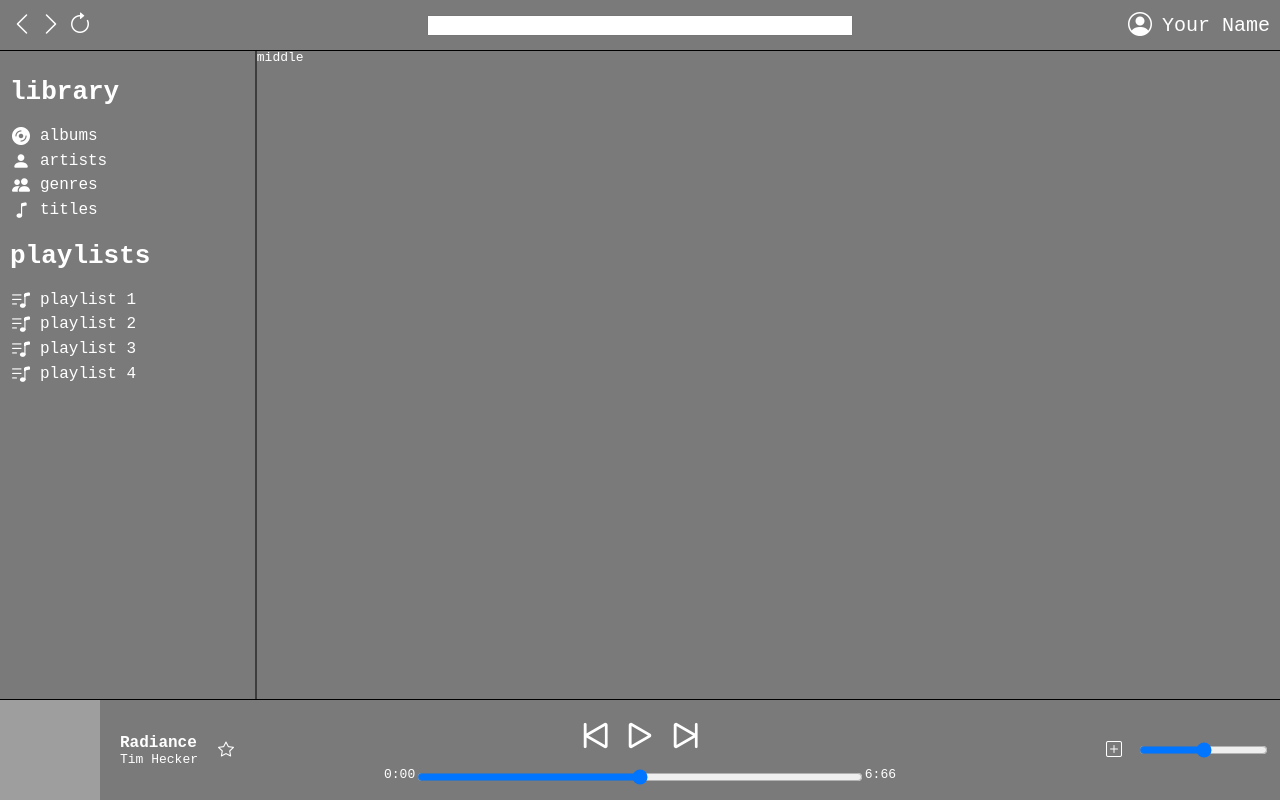
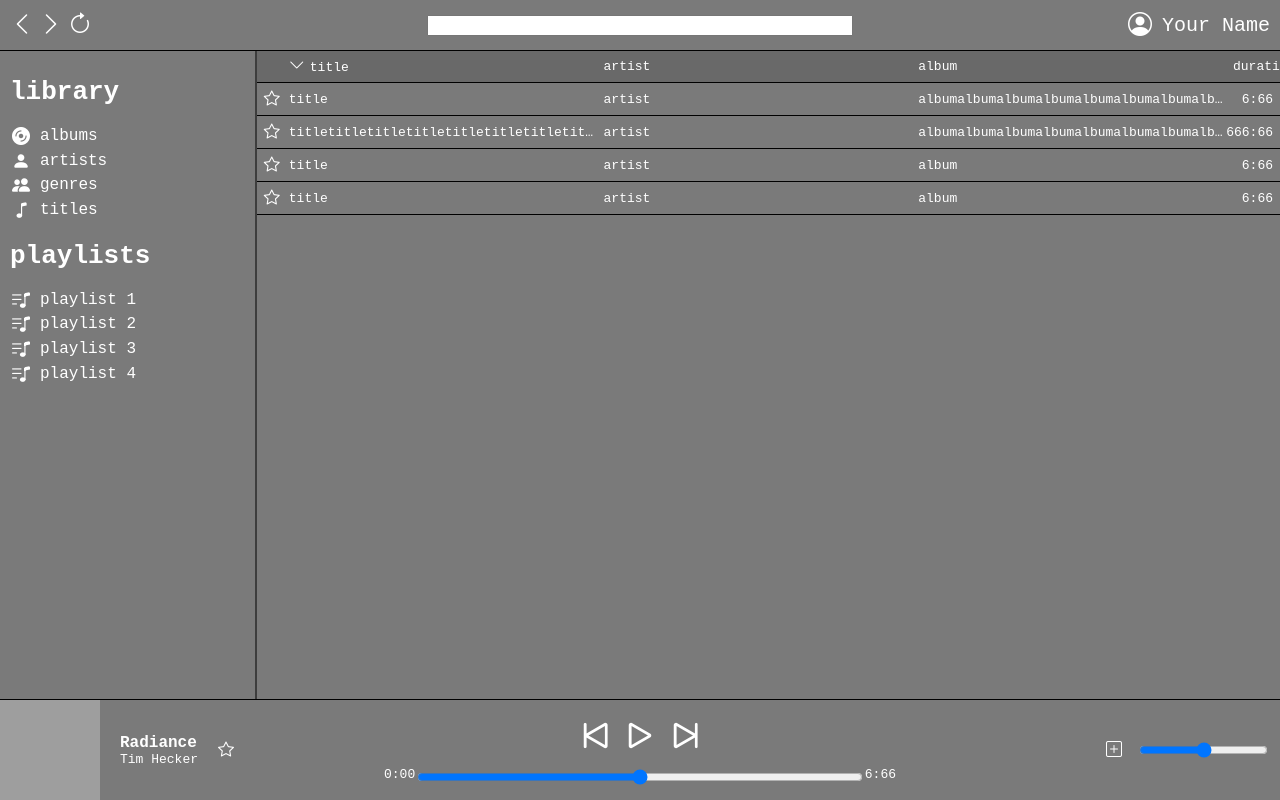
Before and after one commit to KilianColombel/radiance, a React (Vite) app in the folder frontend/: page / in a window 1280 px wide. Built offline with nearby package versions, Linux system fonts and the light colour scheme; grey boxes are pictures that could not be loaded.

Commit message:
added template music library

```diff
--- a/frontend/src/App.css
+++ b/frontend/src/App.css
@@ -33,6 +33,7 @@
 
 /* TODO move in another css file/create new component */
 .bottom-player {
+  z-index: 1;
   position: relative;
   display: grid;
   grid-template-columns: 3fr 4fr 3fr;
@@ -126,6 +127,7 @@
 
 /* TODO create a new file for this too */
 .header-bar {
+  z-index: 1;
   display: grid;
   grid-template-columns: 1fr 1fr 1fr;
   align-items: center;
@@ -214,3 +216,41 @@
   gap: 10px;
   padding: 2px;
 }
+
+
+
+/* move this to another file */
+.track-container {
+  padding: 7px;
+  display: grid;
+  grid-template-columns: 25px 1fr 1fr 1fr 40px;
+  align-items: center;
+  border-bottom: var(--outlines);
+}
+
+.track-container > .track-title,
+.track-container > .track-artist,
+.track-container > .track-album
+{
+  padding-right: 5px;
+  white-space: nowrap;
+  overflow: hidden;
+  text-overflow: ellipsis;
+}
+
+.track-container > .track-duration {
+  justify-self: right;
+}
+
+.sort-container {
+  background-color: var(--darker-background-color);
+}
+
+/* for demonstratoin purpose */
+.sort-container .bi {
+  margin-right: 5px;
+  display: none;
+}
+.sort-container > .sort-title .bi-chevron-down {
+  display: inline;
+}
--- a/frontend/src/App.tsx
+++ b/frontend/src/App.tsx
@@ -52,7 +52,41 @@ function App() {
         </Panel>
         <PanelResizeHandle className='resize-handle'/>
         <Panel className="main-container">
-          middle
+          <div className='track-container sort-container'>
+            <div></div>
+            <div className='sort-title'><i className="bi bi-chevron-down"></i><i className="bi bi-chevron-up"></i>title</div>
+            <div className="sort-artist"><i className="bi bi-chevron-down"></i><i className="bi bi-chevron-up"></i>artist</div>
+            <div className="sort-album"><i className="bi bi-chevron-down"></i><i className="bi bi-chevron-up"></i>album</div>
+            <div className="sort-duration"><i className="bi bi-chevron-down"></i><i className="bi bi-chevron-up"></i>duration</div>
+          </div>
+          <div className='track-container'>
+            <div className='favorite-button'><i className="bi bi-star"></i></div>
+            <div className='track-title'>title</div>
+            <div className='track-artist'>artist</div>
+            <div className='track-album'>albumalbumalbumalbumalbumalbumalbumalbumalbumalbumalbumalbumalbum</div>
+            <div className='track-duration'>6:66</div>
+          </div>
+          <div className='track-container'>
+            <div className='favorite-button'><i className="bi bi-star"></i></div>
+            <div className='track-title'>titletitletitletitletitletitletitletitletitletitletitletitletitletitletitle</div>
+            <div className='track-artist'>artist</div>
+            <div className='track-album'>albumalbumalbumalbumalbumalbumalbumalbumalbumalbumalbumalbumalbum</div>
+            <div className='track-duration'>666:66</div>
+          </div>
+          <div className='track-container'>
+            <div className='favorite-button'><i className="bi bi-star"></i></div>
+            <div className='track-title'>title</div>
+            <div className='track-artist'>artist</div>
+            <div className='track-album'>album</div>
+            <div className='track-duration'>6:66</div>
+          </div>
+          <div className='track-container'>
+            <div className='favorite-button'><i className="bi bi-star"></i></div>
+            <div className='track-title'>title</div>
+            <div className='track-artist'>artist</div>
+            <div className='track-album'>album</div>
+            <div className='track-duration'>6:66</div>
+          </div>
         </Panel>
       </PanelGroup>
 
--- a/frontend/src/index.css
+++ b/frontend/src/index.css
@@ -5,6 +5,7 @@
   --header-height: 50px;
 
   --background-color: rgb(122, 122, 122);
+  --darker-background-color: rgb(105, 105, 105);
   --text-color: white;
   --active-element: dodgerblue;
 
```
